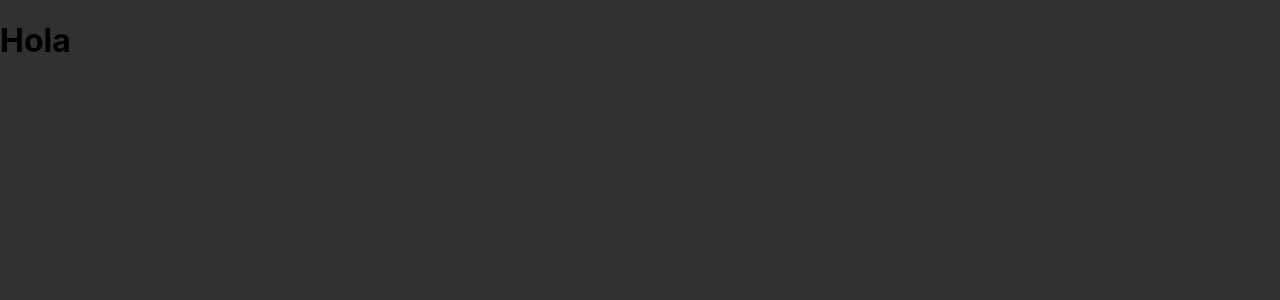
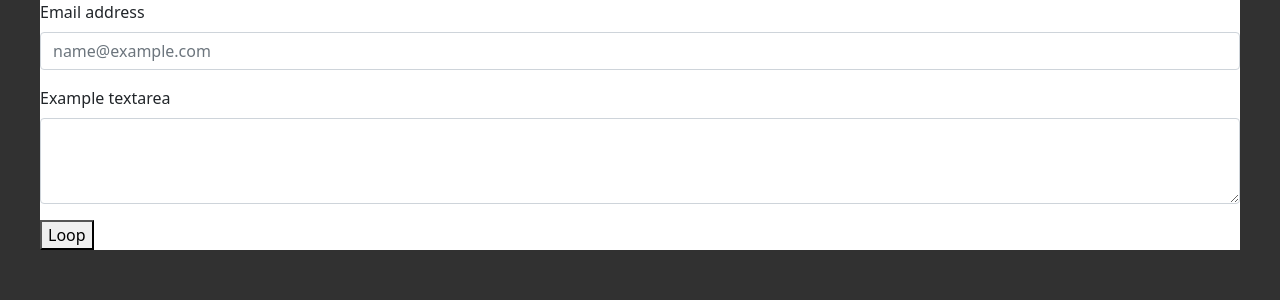
Before and after one commit to elrichi31/proyecto-prog2, a Next.js app: page /home in a window 1280 px wide. Shown: the top 300 px of the page. Built offline with nearby package versions, Linux system fonts and the light colour scheme.

Commit message:
Adding bootstrap

```diff
--- /dev/null
+++ b/pages/Components/Button.js
@@ -0,0 +1,5 @@
+export default function Button (){
+    return(
+        <button>Loop</button>
+    )
+}
--- a/pages/_app.js
+++ b/pages/_app.js
@@ -1,7 +1,12 @@
 import '../styles/globals.css'
 
 function MyApp({ Component, pageProps }) {
-  return <Component {...pageProps} />
+  return (
+    <div>
+      <link href="https://cdn.jsdelivr.net/npm/bootstrap@5.0.2/dist/css/bootstrap.min.css" rel="stylesheet" integrity="sha384-EVSTQN3/azprG1Anm3QDgpJLIm9Nao0Yz1ztcQTwFspd3yD65VohhpuuCOmLASjC" crossorigin="anonymous"/>
+      <Component {...pageProps} />
+    </div>
+  )
 }
 
 export default MyApp
--- a/pages/home.js
+++ b/pages/home.js
@@ -1,5 +1,16 @@
-export default function Home () {
-    return (
-        <h1>Hola</h1>
-    )
+import Button from "./Components/Button";
+export default function Home() {
+  return (
+    <div>
+      <div class="mb-3">
+        <label for="exampleFormControlInput1" class="form-label">Email address</label>
+        <input type="email" class="form-control" id="exampleFormControlInput1" placeholder="name@example.com"/>
+      </div>
+      <div class="mb-3">
+        <label for="exampleFormControlTextarea1" class="form-label">Example textarea</label>
+        <textarea class="form-control" id="exampleFormControlTextarea1" rows="3"></textarea>
+      </div>
+      <Button></Button>
+    </div>
+  );
 }
--- a/pages/index.js
+++ b/pages/index.js
@@ -7,7 +7,7 @@ export default function Home() {
     <div className={styles.container}>
       <Head>
         <title>Create Next App</title>
-        <meta name="description" content="Generated by create next app" />
+        <meta name="description" content="Generated by create next app p" />
         <link rel="icon" href="/favicon.ico" />
       </Head>
 
--- a/styles/globals.css
+++ b/styles/globals.css
@@ -5,6 +5,9 @@ body {
   font-family: -apple-system, BlinkMacSystemFont, Segoe UI, Roboto, Oxygen,
     Ubuntu, Cantarell, Fira Sans, Droid Sans, Helvetica Neue, sans-serif;
   background-color: #313131;
+  color: white;
+  margin-left: 5vh;
+  margin-right: 5vh;
 }
 
 a {
```
